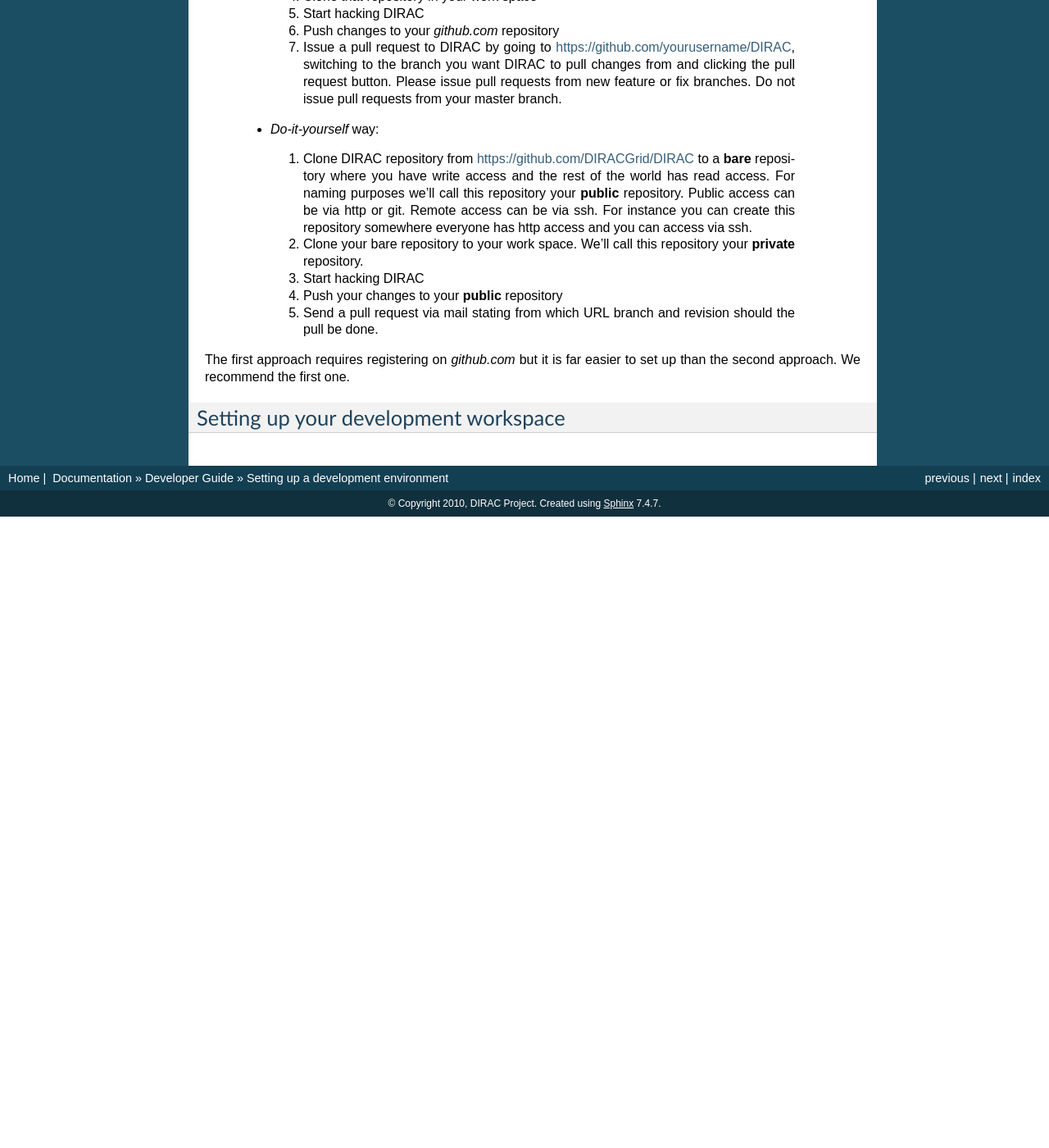
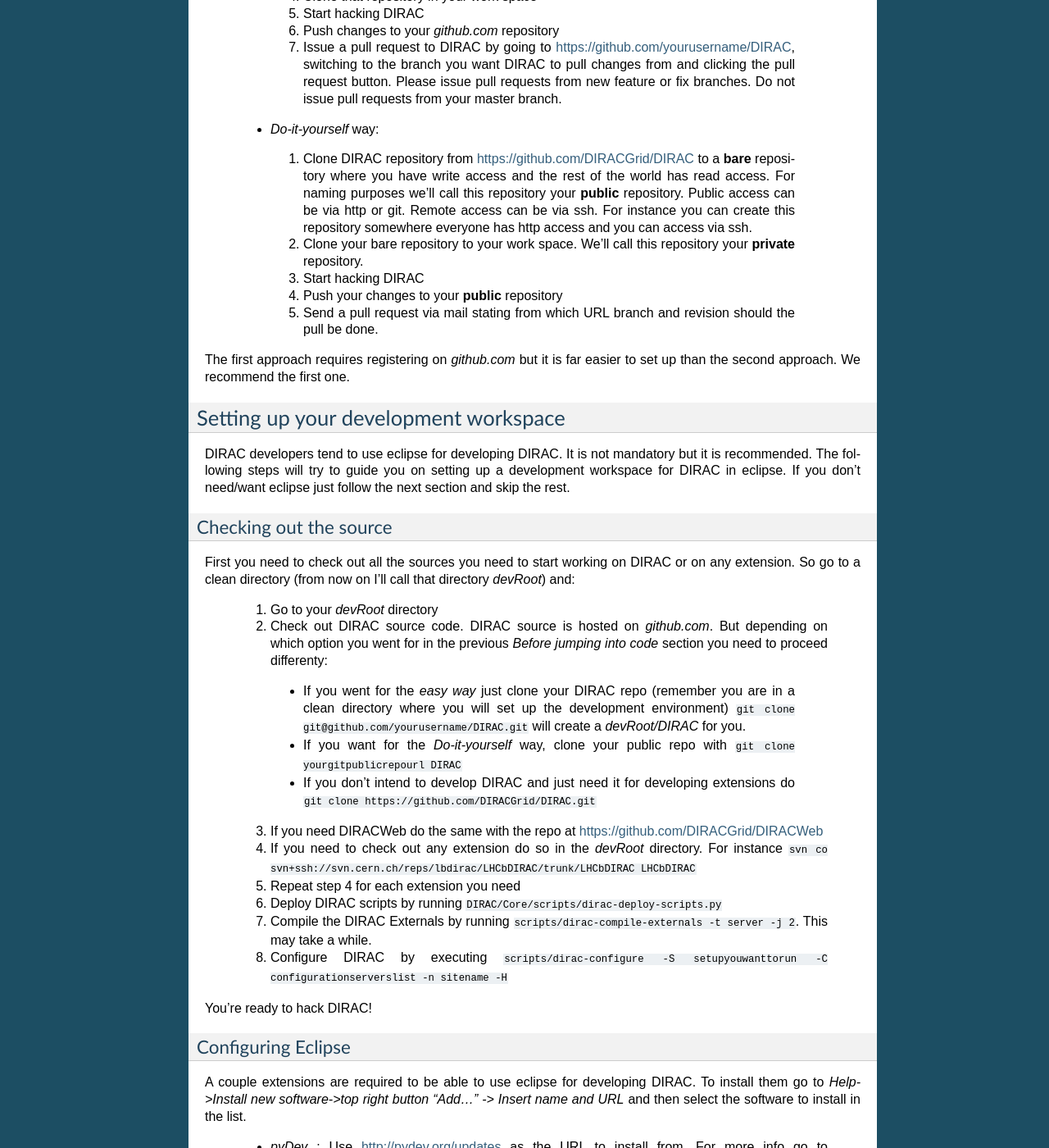
Before and after one commit to atsareg/DIRACDocs, a Sphinx documentation site: the page built from source/DeveloperGuide/SettingUpADevelopmentEnvironment/index.rst, in a window 1280 px wide and 1400 px high, scrolled down 539 px. Shown: the whole window at 82% size. Built offline with Sphinx 7.4.7, drawn with Linux system fonts in a browser that asks for light colours; before the commit the page ends 1169 px from its top, so only the background shows below that; some of the changed text lies outside the part shown.

Commit message:
Initial commit on how to set up a development environment
git-svn-id: https://dirac-grid.googlecode.com/svn/Docs/trunk/Docs/DIRAC@336 9d024332-2c92-11df-8474-0f70896a4c6b

```diff
--- a/source/DeveloperGuide/SettingUpADevelopmentEnvironment/index.rst
+++ b/source/DeveloperGuide/SettingUpADevelopmentEnvironment/index.rst
@@ -35,3 +35,56 @@ The first approach requires registering on *github.com* but it is far easier to
 --------------------------------------
 Setting up your development workspace
 --------------------------------------
+
+DIRAC developers tend to use eclipse for developing DIRAC. It is not mandatory but it is recommended. The following steps will try to guide you on setting up a development workspace for DIRAC in eclipse. If you don't need/want eclipse just follow the next section and skip the rest.
+
+Checking out the source
+=========================
+
+First you need to check out all the sources you need to start working on DIRAC or on any extension. So go to a clean directory (from now on I'll call that directory *devRoot*) and:
+
+ 1. Go to your *devRoot* directory
+ 2. Check out DIRAC source code. DIRAC source is hosted on *github.com*. But depending on which option you went for in the previous *Before jumping into code* section you need to proceed differenty:
+  - If you went for the *easy way* just clone your DIRAC repo (remember you are in a clean directory where you will set up the development environment) ``git clone git@github.com/yourusername/DIRAC.git`` will create a *devRoot/DIRAC* for you.
+  - If you want for the *Do-it-yourself* way, clone your public repo with ``git clone yourgitpublicrepourl DIRAC``
+  - If you don't intend to develop DIRAC and just need it for developing extensions do ``git clone https://github.com/DIRACGrid/DIRAC.git``
+ 3. If you need DIRACWeb do the same with the repo at https://github.com/DIRACGrid/DIRACWeb
+ 4. If you need to check out any extension do so in the *devRoot* directory. For instance ``svn co svn+ssh://svn.cern.ch/reps/lbdirac/LHCbDIRAC/trunk/LHCbDIRAC LHCbDIRAC``
+ 5. Repeat step 4 for each extension you need
+ 6. Deploy DIRAC scripts by running ``DIRAC/Core/scripts/dirac-deploy-scripts.py``
+ 7. Compile the DIRAC Externals by running ``scripts/dirac-compile-externals -t server -j 2``. This may take a while.
+ 8. Configure DIRAC by executing ``scripts/dirac-configure -S setupyouwanttorun -C configurationserverslist -n sitename -H``
+
+You're ready to hack DIRAC!
+
+Configuring Eclipse
+=====================
+
+A couple extensions are required to be able to use eclipse for developing DIRAC. To install them go to *Help->Install new software->top right button "Add..." -> Insert name and URL* and then select the software to install in the list.
+
+ - *pyDev* : Use http://pydev.org/updates as the URL to install from. For more info go to http://pydev.org/updates
+ - *EGit* : Git team provider for eclipse. Use http://download.eclipse.org/egit/updates as the URL. For more info go to http://www.eclipse.org/egit/
+
+Now you need to configure the pyDev plugin. Go to *Window->Preferences* (*Eclipse->preferences if you're in a MacOSX box). In the preferences pane go to *Pydev->Editor*, select 2 as the tab length and click "Replace tabs with spaces when typing". In *Pydev->Editor->Code Style->Code formatter* check all the boxes.
+
+For Egit you simply need to configure your name and mail. Go to the preferences pane and then go to *Team->Git->Configuration* and add two entries: *user.name* with your name and *user.email* with your email.
+
+That's it! Eclipse is configured now :)
+
+
+Creating a development workspace in Eclipse
+=============================================
+
+All that remains is to import these directories as projects in Eclipse. To import DIRAC:
+
+ 1. File -> Import...
+ 2. Git -> Projects from Git and click *Next*.
+ 3. In the "Import Projects from Git" click *Add*.
+ 4. In the "Add Git Repositories", click *Browse* and select the DIRAC source code folder you cloned into before. Then click *Search* and the *.git* directory in the DIRAC source code directory should appear. Select it and click *OK*.
+ 6. In the "Import Projects from Git" pane the DIRAC folder should now appear. Select it and click *Next*.
+ 7. Select "Import as General Project" and click *Next*.
+ 8. Write the name of the project and "Finish".
+
+If you want to add DIRACWeb to eclipse repeat the same steps with the Web source directory. For additional extensions, add them as projects to Eclipse. You'll have to look on how to do it depending on your team provider.
+
+That's it! You have a nice development workspace set up :)
```
